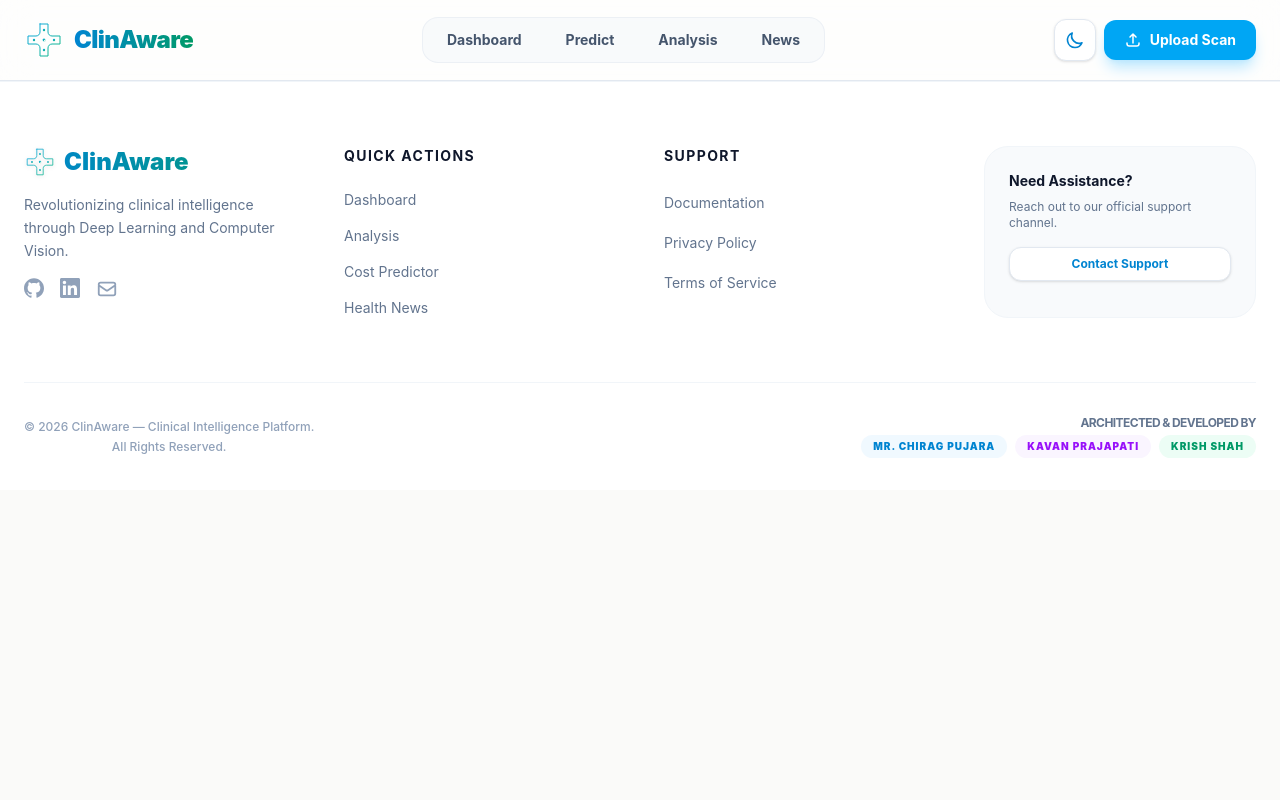
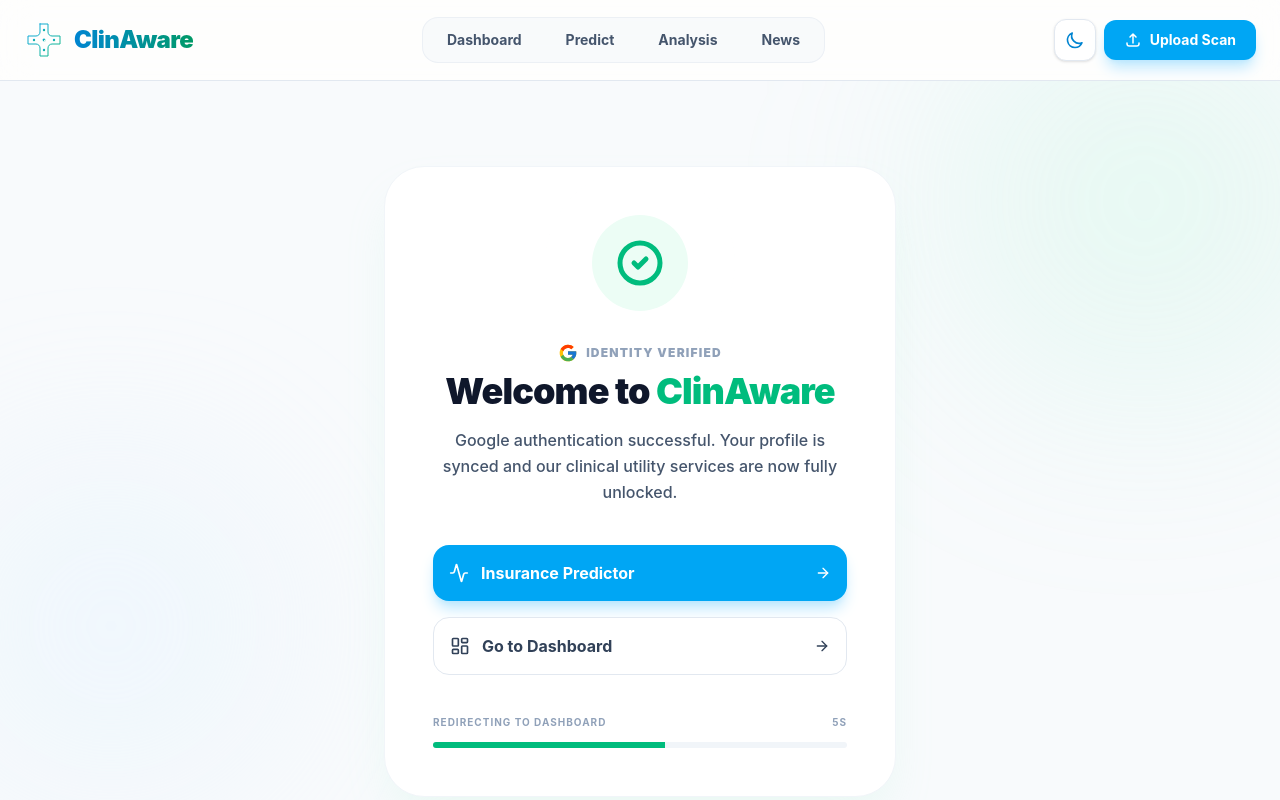
Before and after one commit to inj-krish19/ClinAware-frontend, a React (Vite) app: page /success in a window 1280 px wide. Shown: the top 800 px of the page. Built offline with nearby package versions, Linux system fonts and the light colour scheme.

Commit message:
Defining success page and integrating with success route

```diff
--- a/src/App.jsx
+++ b/src/App.jsx
@@ -6,6 +6,7 @@
 import SignIn from "./pages/SignIn";
 import SignUp from "./pages/SignUp";
 import Predict from "./pages/Predict";
+import Success from "./pages/Success";
 
 function App() {
   return (
@@ -16,6 +17,7 @@
         <Route path="/" element={<Home />} />
         <Route path="/signin" element={<SignIn />} />
         <Route path="/signup" element={<SignUp />} />
+        <Route path="/success" element={<Success />} />
         <Route path="/predict" element={<Predict />} />
       </Routes>
       <Footer />
--- /dev/null
+++ b/src/pages/Success.jsx
@@ -0,0 +1,104 @@
+import React, { useEffect, useState } from 'react';
+import { Link, useNavigate } from 'react-router-dom';
+import { LuCircleCheck, LuArrowRight, LuLayoutDashboard, LuActivity } from 'react-icons/lu';
+import { FcGoogle } from 'react-icons/fc';
+
+function Success() {
+    const navigate = useNavigate();
+    const [progress, setProgress] = useState(0);
+
+    useEffect(() => {
+        // Redirect timer (5 seconds)
+        const redirectTimer = setTimeout(() => {
+            navigate('/dashboard');
+        }, 10000);
+
+        // Visual progress bar timer (updates every 50ms for smoothness)
+        const progressTimer = setInterval(() => {
+            setProgress((prev) => {
+                if (prev >= 100) return 100;
+                return prev + 1; // 100 steps over 10000ms
+            });
+        }, 100);
+
+        return () => {
+            clearTimeout(redirectTimer);
+            clearInterval(progressTimer);
+        };
+    }, [navigate]);
+
+    return (
+        <main className="relative min-h-screen flex items-center justify-center bg-slate-50 dark:bg-slate-950 px-6 overflow-hidden transition-colors duration-500">
+
+            {/* Ambient Success Glows */}
+            <div className="absolute top-[-10%] right-[-5%] w-[400px] h-[400px] bg-emerald-200/20 dark:bg-emerald-900/10 blur-[100px] rounded-full" />
+            <div className="absolute bottom-[10%] left-[-5%] w-[350px] h-[350px] bg-sky-100/30 dark:bg-sky-900/10 blur-[80px] rounded-full" />
+
+            <div className="relative max-w-lg w-full bg-white dark:bg-slate-900 border border-slate-100 dark:border-slate-800 p-8 md:p-12 rounded-[2.5rem] shadow-2xl shadow-emerald-200/20 dark:shadow-none text-center animate-in fade-in zoom-in duration-700">
+
+                {/* Animated Success Icon */}
+                <div className="relative mx-auto w-24 h-24 mb-8">
+                    <div className="absolute inset-0 bg-emerald-100 dark:bg-emerald-900/30 rounded-full animate-ping opacity-20" />
+                    <div className="relative w-24 h-24 bg-emerald-50 dark:bg-emerald-900/20 rounded-full flex items-center justify-center text-emerald-500">
+                        <LuCircleCheck size={48} strokeWidth={2.5} className="animate-in slide-in-from-bottom-2 duration-1000" />
+                    </div>
+                </div>
+
+                {/* Text Content */}
+                <div className="space-y-4 mb-10">
+                    <div className="flex items-center justify-center gap-2 mb-2">
+                        <FcGoogle size={20} />
+                        <span className="text-xs font-black uppercase tracking-widest text-slate-400">Identity Verified</span>
+                    </div>
+                    <h1 className="text-3xl md:text-4xl font-black text-slate-900 dark:text-white tracking-tight">
+                        Welcome to <span className="text-emerald-500">ClinAware</span>
+                    </h1>
+                    <p className="text-slate-600 dark:text-slate-400 font-medium leading-relaxed">
+                        Google authentication successful. Your profile is synced and our clinical utility services are now fully unlocked.
+                    </p>
+                </div>
+
+                {/* Utility Service Navigation */}
+                <div className="grid grid-cols-1 gap-4">
+                    <Link
+                        to="/predict"
+                        className="group flex items-center justify-between p-4 rounded-2xl bg-sky-500 hover:bg-sky-600 text-white font-bold transition-all active:scale-95 shadow-lg shadow-sky-200 dark:shadow-none"
+                    >
+                        <div className="flex items-center gap-3">
+                            <LuActivity size={20} />
+                            <span>Insurance Predictor</span>
+                        </div>
+                        <LuArrowRight className="group-hover:translate-x-1 transition-transform" />
+                    </Link>
+
+                    <Link
+                        to="/dashboard"
+                        className="group flex items-center justify-between p-4 rounded-2xl border border-slate-200 dark:border-slate-700 bg-white dark:bg-slate-800 text-slate-700 dark:text-slate-300 font-bold hover:bg-slate-50 dark:hover:bg-slate-800 transition-all active:scale-95"
+                    >
+                        <div className="flex items-center gap-3">
+                            <LuLayoutDashboard size={20} />
+                            <span>Go to Dashboard</span>
+                        </div>
+                        <LuArrowRight className="group-hover:translate-x-1 transition-transform" />
+                    </Link>
+                </div>
+
+                {/* Auto-Redirect Progress Indicator */}
+                <div className="mt-10 space-y-3">
+                    <div className="flex justify-between items-center text-[10px] font-bold uppercase tracking-widest text-slate-400">
+                        <span>Redirecting to Dashboard</span>
+                        <span>{Math.ceil((10000 - (progress * 100)) / 1000)}s</span>
+                    </div>
+                    <div className="w-full h-1.5 bg-slate-100 dark:bg-slate-800 rounded-full overflow-hidden">
+                        <div
+                            className="h-full bg-emerald-500 transition-all duration-75 ease-linear"
+                            style={{ width: `${progress}%` }}
+                        />
+                    </div>
+                </div>
+            </div>
+        </main>
+    );
+}
+
+export default Success;
```
Also changed, not shown: src/pages/News.jsx (added).
